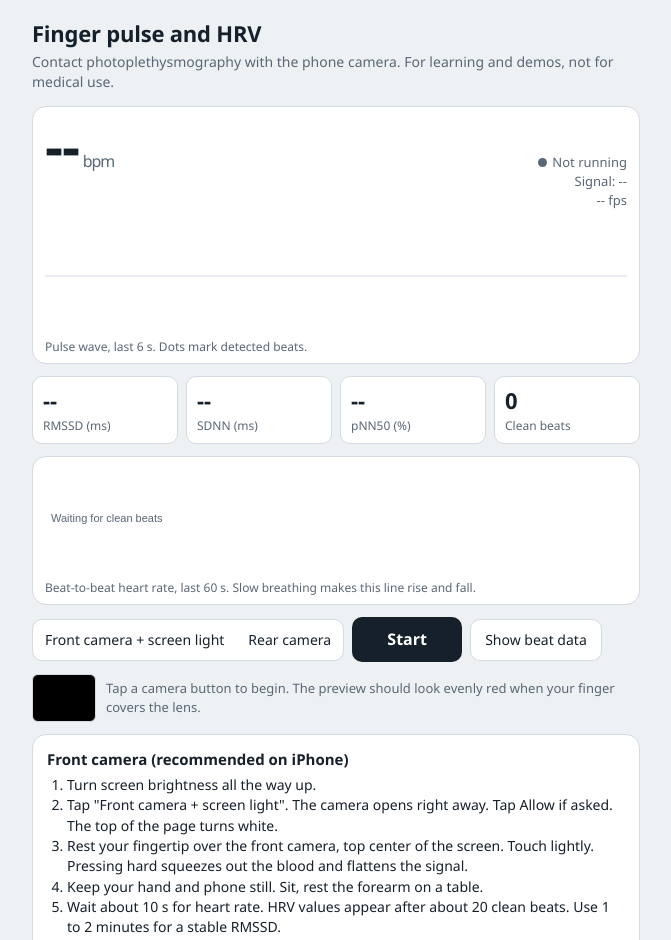
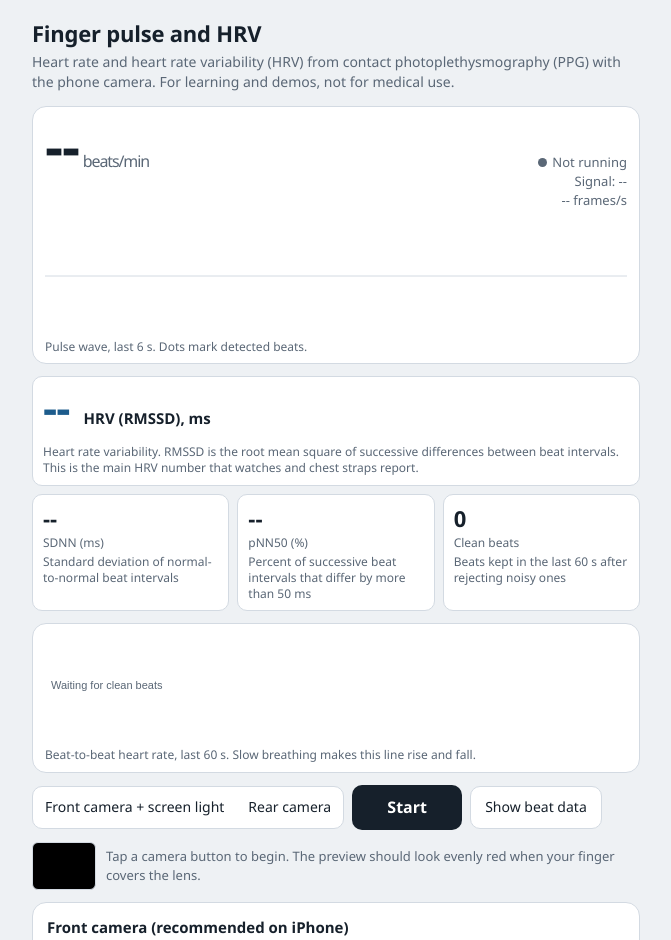
Before and after one commit to alibulentkoc/finger-ppg, a plain HTML site: page index.html in a window 1280 px wide. Shown: the top 940 px of the page, without its empty margins (304-975 px from the left). Drawn offline with Linux system fonts and the light colour scheme.

Commit message:
Add files via upload

```diff
--- a/index.html
+++ b/index.html
@@ -67,7 +67,12 @@ canvas.plot { width: 100%; display: block; }
 #wave { height: 120px; margin-top: 6px; }
 #tacho { height: 110px; }
 .caption { font-size: 12px; color: var(--muted); margin: 2px 0 0; }
-.metrics { display: grid; grid-template-columns: repeat(4, 1fr); gap: 8px; margin-bottom: 12px; }
+.metrics { display: grid; grid-template-columns: repeat(3, minmax(0, 1fr)); gap: 8px; margin-bottom: 12px; }
+.m.hero { grid-column: 1 / -1; display: flex; align-items: baseline; gap: 14px; flex-wrap: wrap; }
+.m.hero .v { font-size: 44px; line-height: 1; letter-spacing: -0.02em; color: var(--tacho); }
+.m.hero .k { font-size: 15px; color: var(--ink); font-weight: 600; }
+.m .d { font-size: 12px; color: var(--muted); line-height: 1.35; margin-top: 2px; }
+.m.hero .d { flex-basis: 100%; margin-top: 0; }
 .m { background: var(--panel); border: 1px solid var(--line); border-radius: 10px; padding: 8px 10px; }
 .m .v { font-size: 22px; font-weight: 600; font-variant-numeric: tabular-nums; }
 .m .k { font-size: 12px; color: var(--muted); }
@@ -88,7 +93,7 @@ button:focus-visible { outline: 3px solid var(--tacho); outline-offset: 2px; }
 .preview video { width: 64px; height: 48px; object-fit: cover; border-radius: 6px; background: #000; border: 1px solid var(--line); }
 textarea { width: 100%; height: 140px; font-family: ui-monospace, Menlo, Consolas, monospace; font-size: 12px; border: 1px solid var(--line); border-radius: 8px; background: var(--panel); color: var(--ink); padding: 8px; }
 .hidden { display: none !important; }
-@media (max-width: 420px) { .metrics { grid-template-columns: repeat(2, 1fr); } .hr { font-size: 48px; } }
+@media (max-width: 420px) { .metrics { grid-template-columns: repeat(2, minmax(0, 1fr)); } .hr { font-size: 48px; } }
 </style>
 </head>
 <body>
@@ -99,15 +104,15 @@ textarea { width: 100%; height: 140px; font-family: ui-monospace, Menlo, Consola
   </div>
 
   <h1>Finger pulse and HRV</h1>
-  <p class="sub">Contact photoplethysmography with the phone camera. For learning and demos, not for medical use.</p>
+  <p class="sub">Heart rate and heart rate variability (HRV) from contact photoplethysmography (PPG) with the phone camera. For learning and demos, not for medical use.</p>
 
   <div class="scope">
     <div class="scopehead">
-      <div class="hr" id="hr">--<small>bpm</small></div>
+      <div class="hr" id="hr">--<small>beats/min</small></div>
       <div class="status">
         <div><span class="dot" id="fdot"></span><span id="ftext">Not running</span></div>
         <div id="qtext">Signal: --</div>
-        <div id="fpstext">-- fps</div>
+        <div id="fpstext">-- frames/s</div>
       </div>
     </div>
     <canvas class="plot" id="wave"></canvas>
@@ -115,10 +120,14 @@ textarea { width: 100%; height: 140px; font-family: ui-monospace, Menlo, Consola
   </div>
 
   <div class="metrics">
-    <div class="m"><div class="v" id="rmssd">--</div><div class="k">RMSSD (ms)</div></div>
-    <div class="m"><div class="v" id="sdnn">--</div><div class="k">SDNN (ms)</div></div>
-    <div class="m"><div class="v" id="pnn">--</div><div class="k">pNN50 (%)</div></div>
-    <div class="m"><div class="v" id="beats">0</div><div class="k">Clean beats</div></div>
+    <div class="m hero">
+      <div class="v" id="rmssd">--</div>
+      <div class="k">HRV (RMSSD), ms</div>
+      <div class="d">Heart rate variability. RMSSD is the root mean square of successive differences between beat intervals. This is the main HRV number that watches and chest straps report.</div>
+    </div>
+    <div class="m"><div class="v" id="sdnn">--</div><div class="k">SDNN (ms)</div><div class="d">Standard deviation of normal-to-normal beat intervals</div></div>
+    <div class="m"><div class="v" id="pnn">--</div><div class="k">pNN50 (%)</div><div class="d">Percent of successive beat intervals that differ by more than 50 ms</div></div>
+    <div class="m"><div class="v" id="beats">0</div><div class="k">Clean beats</div><div class="d">Beats kept in the last 60 s after rejecting noisy ones</div></div>
   </div>
 
   <div class="scope">
@@ -151,7 +160,7 @@ textarea { width: 100%; height: 140px; font-family: ui-monospace, Menlo, Consola
       <li>Tap "Front camera + screen light". The camera opens right away. Tap Allow if asked. The top of the page turns white.</li>
       <li>Rest your fingertip over the front camera, top center of the screen. Touch lightly. Pressing hard squeezes out the blood and flattens the signal.</li>
       <li>Keep your hand and phone still. Sit, rest the forearm on a table.</li>
-      <li>Wait about 10 s for heart rate. HRV values appear after about 20 clean beats. Use 1 to 2 minutes for a stable RMSSD.</li>
+      <li>Wait about 10 s for heart rate. HRV values appear after about 20 clean beats. Use 1 to 2 minutes for a stable HRV (RMSSD) value.</li>
     </ol>
     <h2>Rear camera</h2>
     <p>Tap "Rear camera" to open it. Cover the main lens (the top-left lens on most iPhones). Safari usually cannot switch on the flash from a web page, so use a bright lamp or daylight behind your finger. If the browser supports it, the page turns the flash on for you.</p>
@@ -427,12 +436,12 @@ textarea { width: 100%; height: 140px; font-family: ui-monospace, Menlo, Consola
     var now = performance.now();
     if (now - S.fpsT >= 1000) { S.fps = S.frames * 1000 / (now - S.fpsT); S.frames = 0; S.fpsT = now; }
     var m = metrics();
-    $("hr").innerHTML = (m.hr ? Math.round(m.hr) : "--") + "<small>bpm</small>";
+    $("hr").innerHTML = (m.hr ? Math.round(m.hr) : "--") + "<small>beats/min</small>";
     $("rmssd").textContent = fmt(m.rmssd, 0);
     $("sdnn").textContent = fmt(m.sdnn, 0);
     $("pnn").textContent = fmt(m.pnn, 0);
     $("beats").textContent = m.n;
-    $("fpstext").textContent = S.fps.toFixed(0) + " fps, " + (S.chan === "r" ? "red" : "green") + " channel";
+    $("fpstext").textContent = S.fps.toFixed(0) + " frames/s, " + (S.chan === "r" ? "red" : "green") + " channel";
 
     var dot = $("fdot"), ft = $("ftext");
     if (!S.finger) { dot.className = "dot bad"; ft.textContent = "No finger on lens"; }
@@ -552,7 +561,7 @@ textarea { width: 100%; height: 140px; font-family: ui-monospace, Menlo, Consola
   $("startBtn").addEventListener("click", function () { if (S.running) stop(); else start(); });
 
   function csv() {
-    var lines = ["beat_time_s,ibi_ms,contiguous"];
+    var lines = ["beat_time_s,interbeat_interval_ms,contiguous"];
     var t0 = beats.length ? beats[0].t : 0;
     beats.forEach(function (b) { lines.push(((b.t - t0) / 1000).toFixed(3) + "," + b.ibi.toFixed(1) + "," + (b.contig ? 1 : 0)); });
     return lines.join("\n");
```
